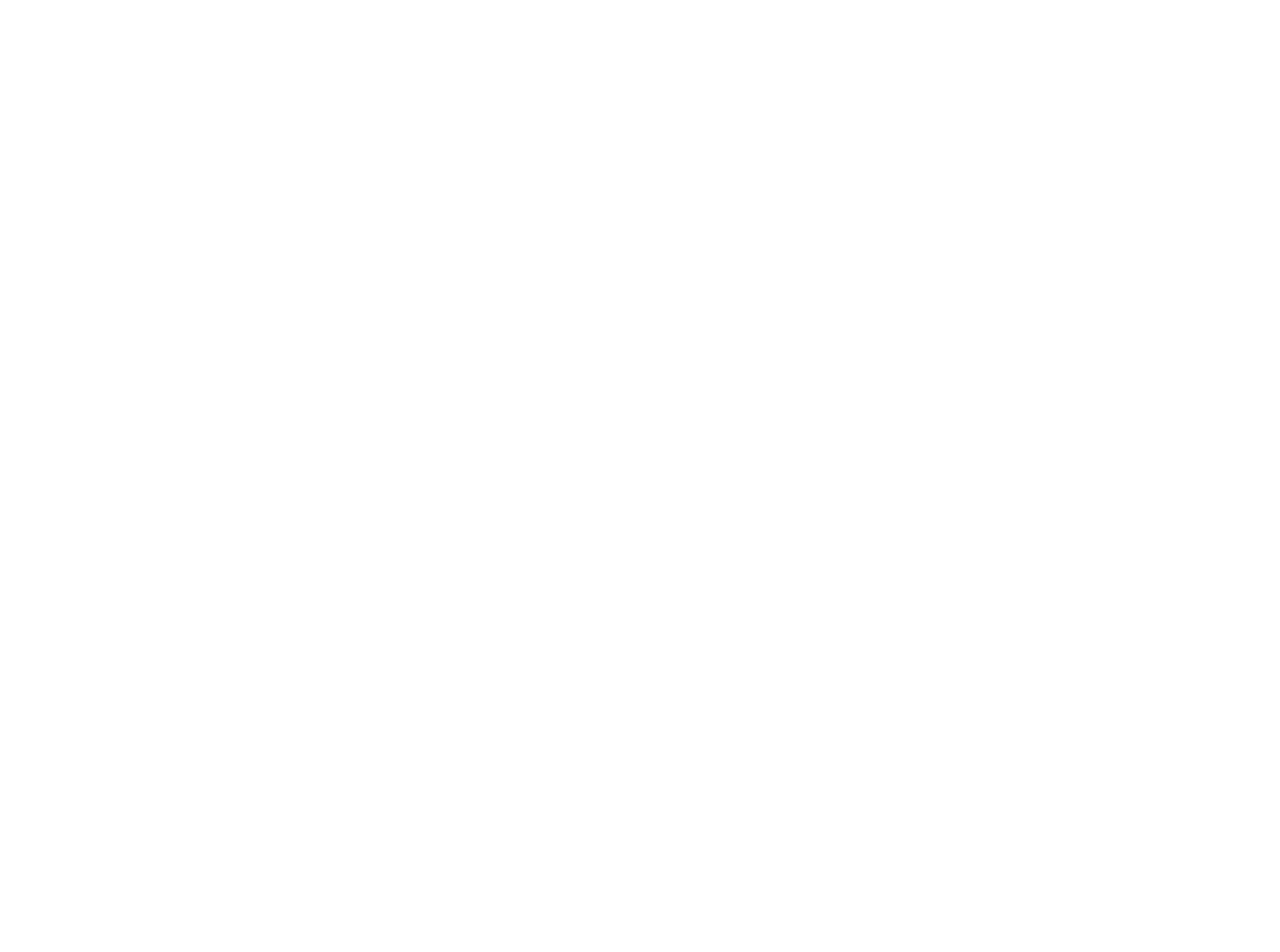
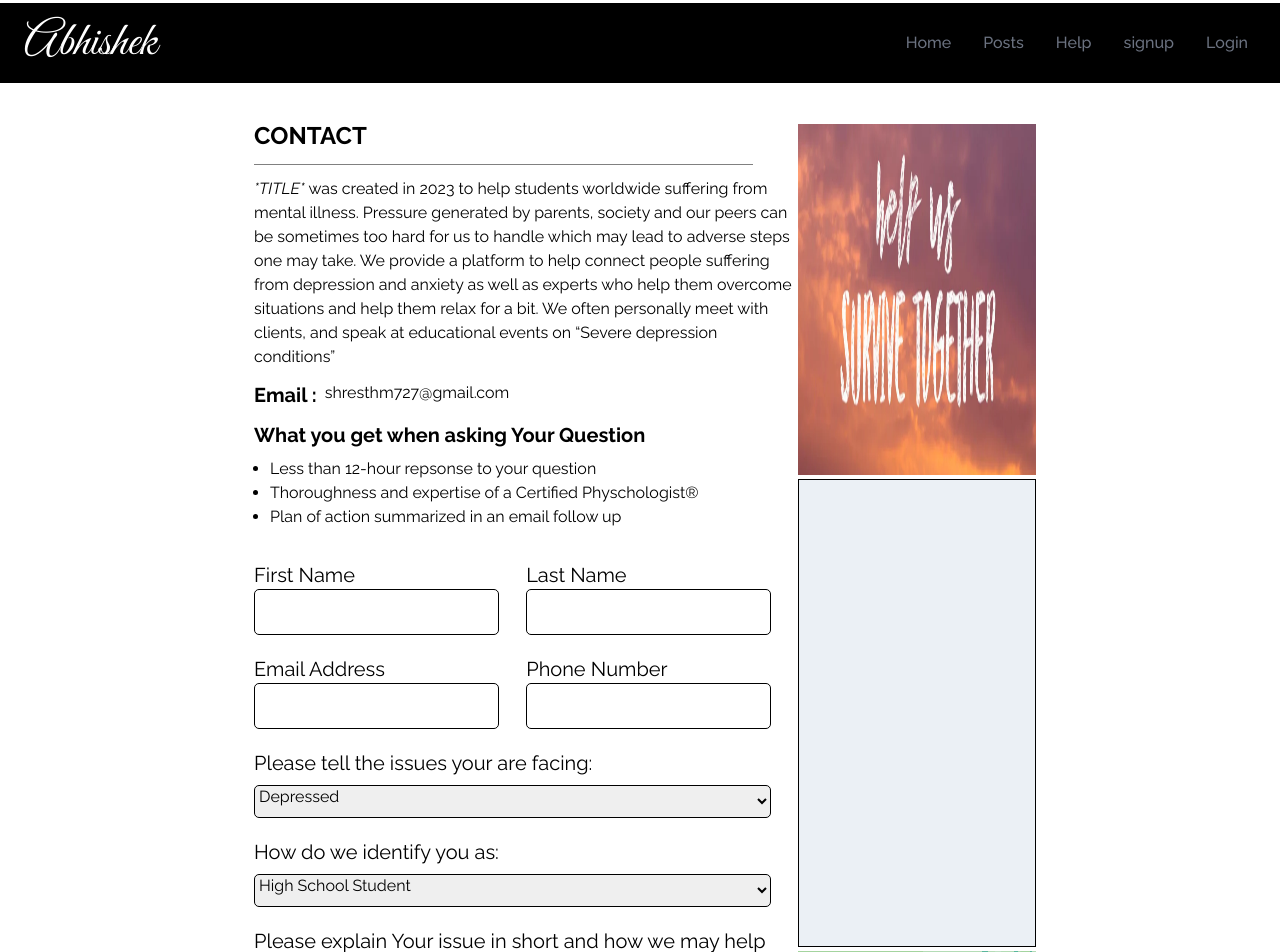
Before and after one commit to parth9643/men-tal_health, a React (Vite) app: page /Help in a window 1280 px wide. Before the commit this address had no page. Shown: the top 952 px of the page. Before the commit the page ends 800 px from the top, so only its background shows below. Built offline with nearby package versions, Linux system fonts and the light colour scheme; a web font is replaced by a local one.

Commit message:
Add files via upload

```diff
--- a/src/App.jsx
+++ b/src/App.jsx
@@ -5,7 +5,7 @@ import Signup from "./components/SignUp"
 import {Routes, Route, Link} from "react-router-dom"
 
  import Login from "./components/Login"
-
+import Help from "./components/Help"
 const App = () => {
   return (
     <div className='app'>
@@ -16,6 +16,7 @@ const App = () => {
 <Route exact path='/' element={<Navbar/>}></Route>
   <Route exact path='/signup' element={<Signup/>}></Route>
   <Route exact path='/Login' element={<Login/>}></Route>
+  <Route exact path='/Help' element={<Help/>}></Route>
 </Routes>
 
     </div>
--- /dev/null
+++ b/src/components/Help.css
@@ -0,0 +1,101 @@
+.nav_top{
+    position: absolute;
+    top: 3px;
+    left: 0px;
+    width: 100%;
+}
+
+.help_container{
+    position: absolute;
+    top: 100px;
+    height: max-content;
+    width: 65%;
+    /* border: 2px solid red; */
+    padding: 20px;
+}
+
+.line{
+    width: 90%;
+    height: 0.7px;
+    background-color: gray;
+}
+
+.f_helpcon{
+    width: 70%;
+    /* border: 1px solid black; */
+}
+.half_ips{
+    margin-top: 20px;
+}
+.width_half{
+    width: 50%;
+}
+
+.f_helpcon > *{
+    margin-left: 10px;
+}
+.s_helpcon{
+    width: 30%;
+    /* border: 1px solid blue; */
+}
+.help_ip{
+    border: 1px solid black;
+    border-radius: 5px;
+    width: 90%;
+    padding: 10px;
+    margin-bottom: 20px;
+}
+.full_help_ip{
+    border: 1px solid black;
+    border-radius: 5px;
+    width: 95%;
+    padding-bottom: 10px;
+    margin-bottom: 20px;
+}
+.please{width: 100%;}
+.txarea{
+width: 95%;
+}
+
+
+/* SECOND CONTAINER CSS */
+.s_images{
+    width: 100%;
+    margin: 4px auto;
+    height: 30%;
+    /* border-radius: 10px; */
+    background-size: cover;
+}
+.s_blogs{
+    background: #EBF0F5;
+    padding: 40px;
+    width: 100%;
+    border: 1px solid black;
+    height: 40%;
+}
+.help_btn{
+    background-color: #007bff;
+    padding: 10px 20px;
+color: #fff;
+margin-top: 10px;
+border-radius: 10px;
+}
+
+/* RESPONSIVE  */
+
+@media screen and (max-width:1024px){
+.help_container{
+    flex-direction: column;
+    row-gap: 20px;
+}
+.s_helpcon{
+    width: 80%;
+    height: 600px;
+}
+.f_helpcon{
+    width: 80%;
+}
+/* .s_images{
+    width: ;
+} */
+}
--- /dev/null
+++ b/src/components/Help.jsx
@@ -0,0 +1,111 @@
+import React from 'react'
+import "../components/Help.css"
+import Navbar from './Navbar'
+
+import Help_img from "../assets/help.webp"
+import Helpful from "../assets/hopeful.png"
+ const Help = () => {
+  return (
+    <>
+    {/* <div className='relative'>lmao</div> */}
+     <div className='nav_top'>
+    <Navbar/>
+    </div>
+    <div className='flex flex-col justify-center items-center'>
+
+
+    <div className='help_container flex'>
+
+<div className='f_helpcon flex flex-col gap-3'>
+<h1 className='font-bold text-2xl'>CONTACT</h1>
+{/* <br></br> */}
+<div className='line'></div>
+<div><i>*TITLE*</i> was created in 2023 to help students worldwide suffering from mental illness. Pressure generated by parents, society and our peers can be sometimes too hard for us to handle which may lead to adverse steps one may take. We provide a platform to help connect people suffering from depression and anxiety as well as experts who help them overcome situations and help them relax for a bit. We often personally meet with clients, and speak at educational events on “Severe depression conditions”</div>
+
+<div className='flex'><h1 className='text-xl font-bold'>Email :</h1> <div className='ml-2'> shresthm727@gmail.com</div></div>
+
+<div className='flex flex-col gap-2'><h1 className='text-xl font-bold'>What you get when asking Your Question</h1>
+<ul className='list-disc ml-4'>
+    <li>Less than 12-hour repsonse to your question</li>
+    <li>Thoroughness and expertise of a Certified Physchologist®</li>
+    <li>Plan of action summarized in an email follow up</li>
+</ul>
+</div>
+
+<div className='help_contact'>
+
+<form className='half_ips flex flex-wrap'>
+    <label htmlFor='f_name'  className='width_half'>
+        <h1 className='text-xl font-normal'>First Name</h1>
+        <div><input name='f_name' className='help_ip'></input></div>
+    </label>
+
+    <label htmlFor='l_name' className='width_half'>
+        <h1 className='text-xl font-normal'>Last Name</h1>
+        <div><input name='l_name' className='help_ip'></input></div>
+    </label>
+
+    <label htmlFor='email_add' className='width_half'>
+        <h1 className='text-xl font-normal'>Email Address</h1>
+        <div><input name='email_add' className='help_ip'></input></div>
+    </label>
+
+    <label htmlFor='pn_number' className='width_half'>
+        <h1 className='text-xl font-normal'>Phone Number</h1>
+        <div><input name='pn_number' className='help_ip'></input></div>
+    </label>
+
+    <label htmlFor='issues' className='please'>
+        <h1 className='text-xl font-normal'>Please tell the issues your are facing: </h1>
+        <div>
+  <select name="issues" id="cars" className='full_help_ip mt-2'>
+    <option value="Depressed">Depressed</option>
+    <option value="Burnt Out">Burn Out</option>
+    <option value="Pressure">Pressure</option>
+    <option value="Lonely">Lonely</option>
+  </select></div>
+    </label>
+
+    <label htmlFor='identify' className='please'>
+        <h1 className='text-xl font-normal'>How do we identify you as: </h1>
+        <div>
+  <select name="identify" id="cars" className='full_help_ip mt-2'>
+    <option value="High School Student">High School Student</option>
+    <option value="College Student">College Student</option>
+    <option value="Graduate">Graduate</option>
+    <option value="Retired">Retired</option>
+  </select></div>
+    </label>
+
+<label htmlFor='ip_textarea' className='please'>
+    <h1 className='text-xl font-normal'>Please explain Your issue in short and how we may help you</h1>
+    <div>
+        <textarea name='ip_textarea' rows={'10'} className='txarea' style={{border:'1px solid black',padding:'10px'}} ></textarea>
+    </div>
+</label>
+
+<div className='submit_btn'><button className='help_btn'>Send</button></div>
+
+</form>
+
+
+</div>
+
+</div>
+
+
+
+<div className='s_helpcon flex flex-col'>
+<img src={Help_img} className='s_images'></img>
+<div className='s_blogs'></div>
+<img src={Helpful} className='s_images'></img>
+</div>
+
+    </div>
+    </div>
+    </>
+
+  )
+}
+
+export default Help;
--- a/src/components/Navbar.jsx
+++ b/src/components/Navbar.jsx
@@ -8,29 +8,29 @@ const Navbar = ()=> {
      const links=[
         {
             id: 1,
-            link:"Home"
+            link:"/Home"
 
 
         },
         {
             id:2,
-            link:"Posts",
+            link:"/Posts",
         },
         {
             id:3,
-            link:"Help",
+            link:"/Help",
         },
         {
             id:4,
-            link:"signup",
+            link:"/signup",
         },
         {
             id:5,
-            link:"Login"
+            link:"/Login"
         },
      ];
   return (
-    <div className="flex justify-between items-center w-full h-20 px-4 text-white bg-black fixed">
+    <div className="flex justify-between items-center w-full h-20 px-4 text-white bg-black ">
 
        <div>
         <h1 className="text-5xl font-signature ml-2">Abhishek</h1>
@@ -39,7 +39,7 @@ const Navbar = ()=> {
         {links.map(({ id, link})=>(
 
 <Link  to={link}>
-             <li key={id} className="px-4 cursor-pointer capitalise font-medium text-gray-500 hover:scale-105 duration-200"> {link}</li>
+             <li key={id} className="px-4 cursor-pointer capitalise font-medium text-gray-500 hover:scale-105 duration-200"> {link.slice(1)}</li>
              </Link>
          ))}
        </ul>
@@ -48,11 +48,11 @@ const Navbar = ()=> {
        </div>
        {nav &&(
 
-       <ul className="flex flex-col justify-center items-center absolute top-0 left-0 w-full  bg-gradient-to-b from-black to-gray-800 text-gray-500">
+       <ul className="flex flex-col justify-center items-center absolute top-0 left-0 w-full h-screen bg-gradient-to-b from-black to-gray-800 text-gray-500">
        {links.map(({ id, link})=>(
 
-  <Link to={link}> <li key={id} className="px-4 cursor-pointer capitalize py-6  text-4xl">
-                {link}
+ <Link to={link}> <li key={id} className="px-4 cursor-pointer capitalize py-6  text-4xl">
+                {link.slice(1)}
               </li>  </Link>
 
 ))}
```
Also changed, not shown: src/assets/help.webp (added), src/assets/hopeful.png (added).
